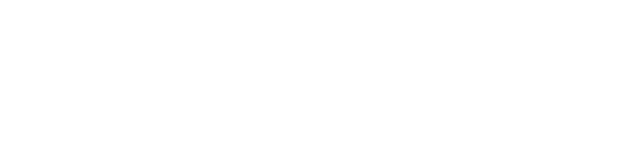
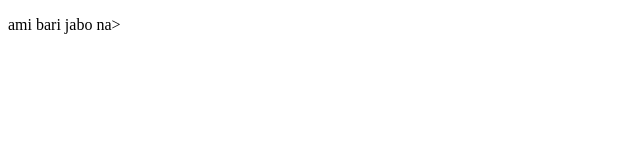
Before and after one commit to tareq621/my-first-repo, a plain HTML site: page index.html in a window 1280 px wide. Shown: the whole page, without its empty margins (0-640 px from the left). Drawn offline with Linux system fonts and the light colour scheme.

Commit message:
paragraph addes

```diff
--- a/index.html
+++ b/index.html
@@ -7,6 +7,6 @@
     <title>My first github repo</title>
 </head>
 <body>
-
+    <p>ami bari jabo na></p>
 </body>
 </html>
```
